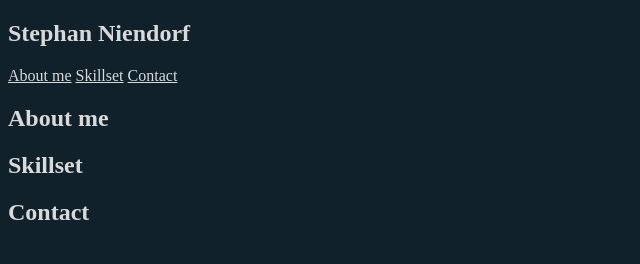
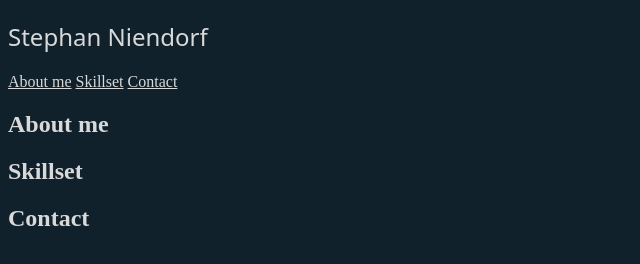
Before and after one commit to Stephan-mit-Ph/personal-website, a plain HTML site: page index.html in a window 1280 px wide. Shown: the whole page, without its empty margins (0-640 px from the left). Drawn offline with Linux system fonts and the light colour scheme.

Commit message:
edit font

```diff
--- a/css/style.css
+++ b/css/style.css
@@ -2,4 +2,14 @@
 *::after { box-sizing: border-box;
                     background-color: #10212B;
                     color: #D9D9D9;
-                }
+}
+
+@font-face {
+    font-family: system-ui, -apple-system, BlinkMacSystemFont, 'Segoe UI', Roboto, Oxygen, Ubuntu, Cantarell, 'Open Sans', 'Helvetica Neue', sans-serif;
+    src: url();
+}
+
+h1 {
+    font-family: system-ui, -apple-system, BlinkMacSystemFont, 'Segoe UI', Roboto, Oxygen, Ubuntu, Cantarell, 'Open Sans', 'Helvetica Neue', sans-serif;
+    font-weight: 400;
+}
```
